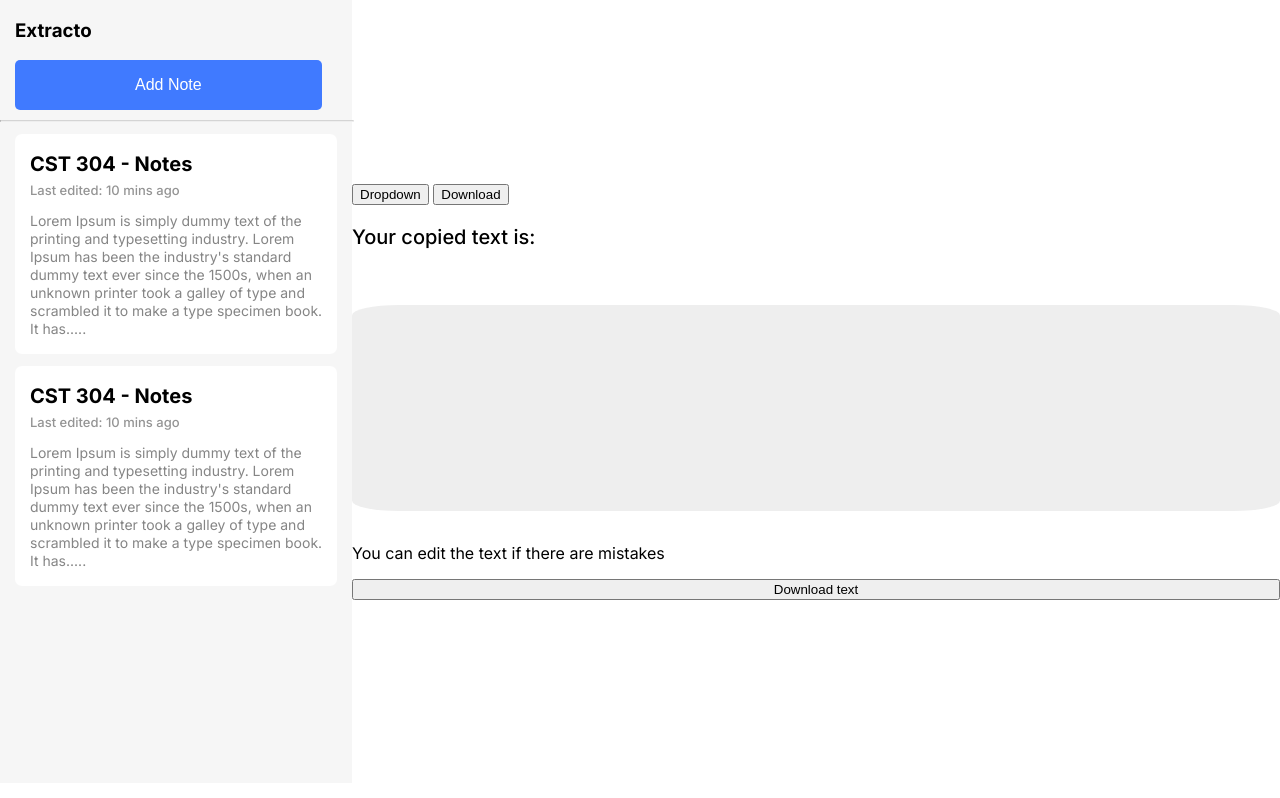
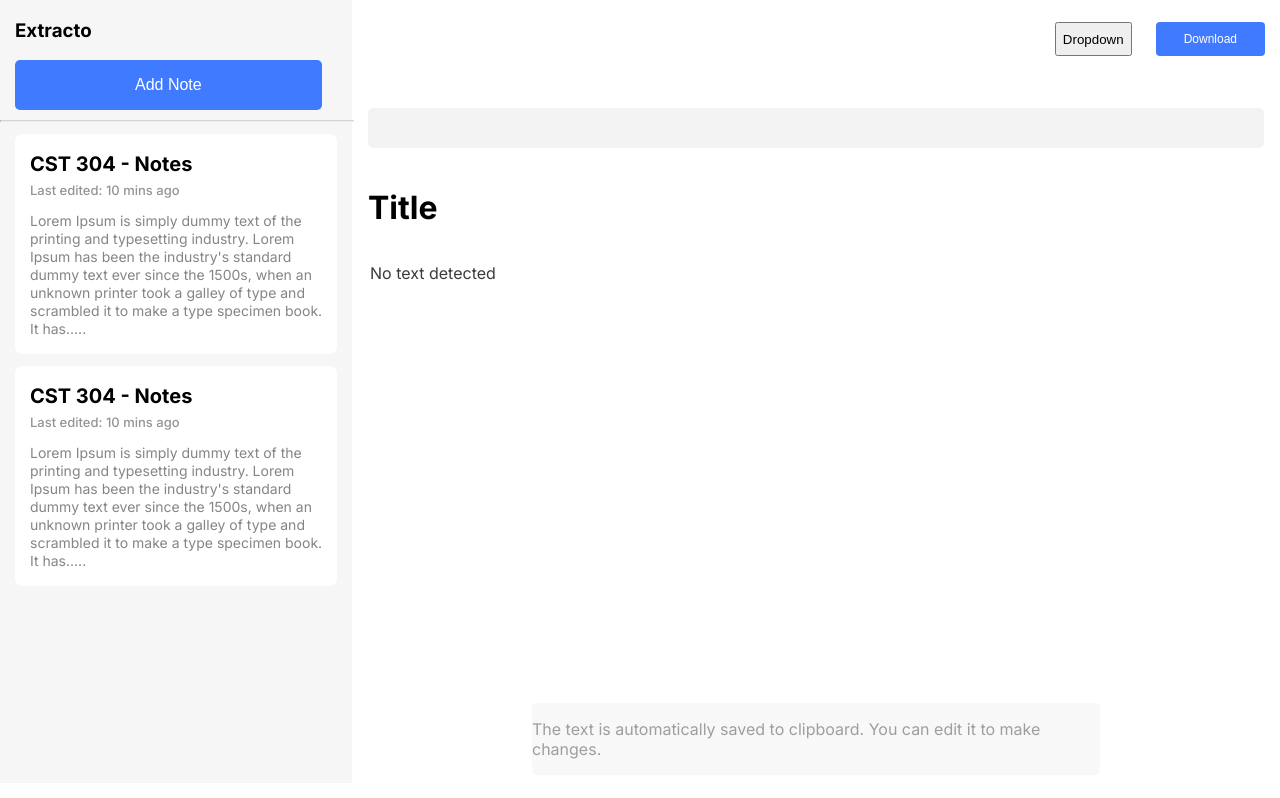
Before and after one commit to Abjcodes/Extracto, a website built with webpack: page newTab.html in a window 1280 px wide. Built offline with nearby package versions, Linux system fonts and the light colour scheme; some packages are replaced by stand-ins of ours.

Commit message:
Styled textarea

```diff
--- a/newTab.html
+++ b/newTab.html
@@ -58,18 +58,28 @@
     </div>
     <div class = "right-container">
     <div class="top-container">
-        <button>
+        <button class="doctype-btn">
             Dropdown
         </button>
-        <button>
+        <button id="download">
             Download
         </button>
     </div>
-    <p class = "subheader">Your copied text is: </p>
-    <br/>
-    <p contentEditable="true" id="clipboard-paste"> </p>
-    <p> You can edit the text if there are mistakes</p>
-    <button id="download">Download text</button>
+    <div class = "text-container">
+        <div class = "toolbar">
+
+        </div>
+    <h2 class = "title" contentEditable="true">
+        Title
+    </h2>
+    <textarea contentEditable="true" id="clipboard-paste">No text detected</textarea>
+    </div>
+    <div class="copy-reminder">
+    <p>
+        The text is automatically saved to clipboard. You can edit
+        it to make changes.
+    </p>
+    </div>
    </div>
 </div>
 </body>
--- a/style.css
+++ b/style.css
@@ -90,27 +90,91 @@ hr {
 .right-container {
     display: flex;
     flex-direction: column;
-    justify-content: center;
     width: 100%;
 }
 
-.textcontent {
+.top-container {
     display: flex;
-    justify-content: center;
-    flex-direction: column;
-    align-items: center;
+    margin-top: 22px;
+    justify-content: end;
+    margin-right: 15px;
 }
 
+.top-container .doctype-btn {
+    margin-right: 24px;
+}
 
-.subheader {
-    font-size: 20px;
+#download {
+    background: #407AFF;
+    border: none;
+    color: white;
+    padding: 10px 28px;
+    text-align: center;
+    text-decoration: none;
+    display: inline-block;
+    font-size: 12px;
     font-weight: 500;
+    border-radius: 4px;
+}
+
+.text-container {
+    display: flex;
+    flex-direction: column;
+    margin-top: 52px;
+    justify-content: center;
+}
+
+.text-container .toolbar {
+    background: #f3f3f3;
+    height: 40px;
+    margin-left: 16px;
+    margin-right: 16px;
+    border-radius: 5px;
+}
+
+.text-container .title{
+    margin-left: 16px;
+    margin-top: 40px;
+    font-weight: 700;
+    font-size: 32px;
+    margin-bottom: 32px;
+}
+
+.text-container .title:focus{
+    outline: none !important;
+    border:2px solid #f3f3f3;
+    border-radius: 5px;
 }
 
 #clipboard-paste {
-    padding: 10%;
-    background-color: rgba(226, 226, 226, 0.568);
-    border-radius: 5%;
+    border: none;
+    height: 400px;
+    margin-left: 16px;
+    margin-right: 16px;
+    font-family: 'Inter';
+    font-style: normal;
+    font-weight: 400;
+    font-size: 16px;
+    line-height: 24px;
+    color: #3b3b3b;
+    resize: none;
+}
+
+#clipboard-paste:focus{
+    outline: none !important;
+    border:2px solid #f3f3f3;
+    border-radius: 4px;
+}
+
+.copy-reminder {
+    margin-left: 180px;
+    margin-right: 180px;
+    margin-top: 40px;
+    background: #f8f8f8;
+    display: flex;
+    justify-content: center;
     font-size: 16px;
     font-weight: 400;
+    color: #9e9e9e;
+    border-radius: 5px;
 }
```
